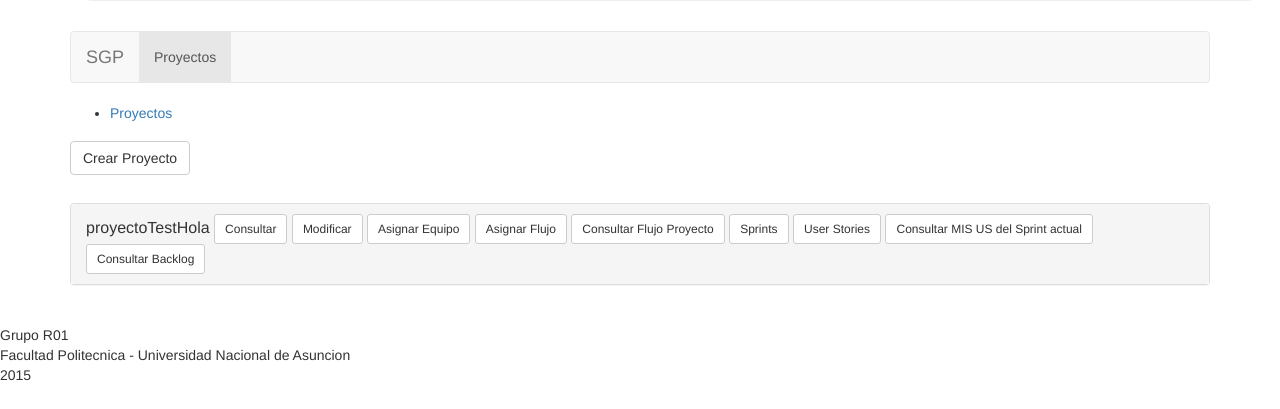
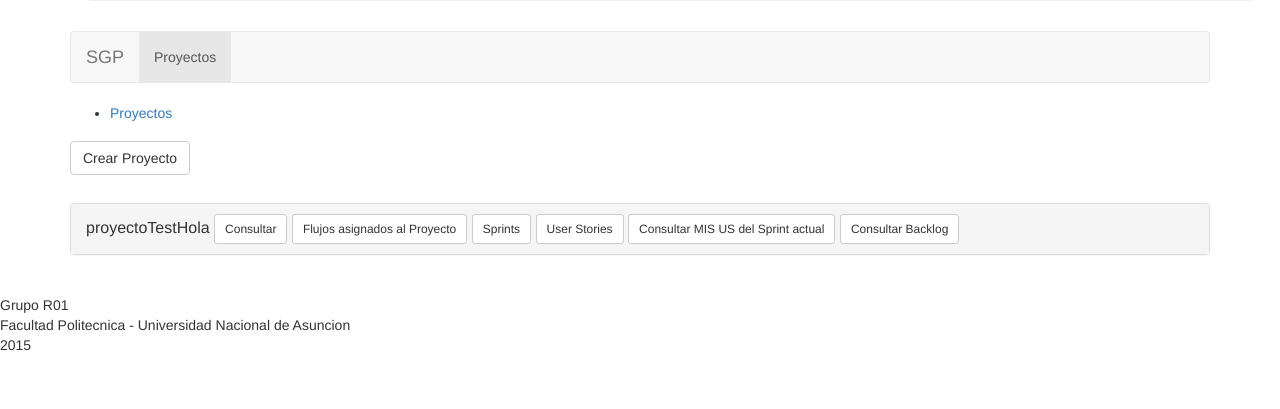
Before and after one commit to gfvazquez/IS2, a Django app: page /proyectos/ in a window 1280 px wide. Shown: the part 391-800 px from the top of the page. Run offline with Django 3.2, Linux system fonts and the light colour scheme; a user stored in the database is signed in; data comes from the database, SQL or seed files in the repository; tables that the repository leaves empty hold one stand-in row (values such as "Sample post"); parts of the project's set-up code (start-up, migrations or seed data) failed here and were passed over; some libraries are stand-ins or nearby versions.

Commit message:
Si un usuario no tiene permiso para asignar equipo a un proyecto, asignar flujo a un proyecto o modificar un proyecto esto se refleja en la vista de usuario

```diff
--- a/SGP/proyecto/views.py
+++ b/SGP/proyecto/views.py
@@ -18,10 +18,39 @@ def proyectos(request):
 
     proyectos_usuario = Equipo.objects.filter(usuario_id=request.user.pk)
     proyectos=[]
+    asignarEquipo=[]
+    asignarFlujo=[]
+    modificarProyecto=[]
+
+
     for proy_usu in proyectos_usuario:
         proyectos.append(proy_usu.proyecto)
 
-    return render_to_response('./Proyecto/proyectos.html', {'lista_proyectos': proyectos},
+        perm_add_equipo = 0
+        perm_add_flujo_proyecto = 0
+        perm_change_proyecto = 0
+
+        rol_en_proyecto_existe=Equipo.objects.filter(usuario_id=request.user.pk, proyecto_id=proy_usu.pk).exists()
+        if rol_en_proyecto_existe:
+            rol_en_proyecto=Equipo.objects.get(usuario_id=request.user.pk, proyecto_id=proy_usu.pk)
+            rol = Group.objects.get(id=rol_en_proyecto.rol.pk)
+            user_permissions_groups = list(rol.permissions.all())
+
+            for p in user_permissions_groups:
+                if (p.codename == 'add_equipo'):
+                    perm_add_equipo = 1
+                elif(p.codename == 'add_flujoproyecto'):
+                    perm_add_flujo_proyecto = 1
+                elif(p.codename == 'change_proyecto'):
+                    perm_change_proyecto = 1
+
+        asignarEquipo.append(perm_add_equipo)
+        asignarFlujo.append(perm_add_flujo_proyecto)
+        modificarProyecto.append(perm_change_proyecto)
+
+    lst = [{'proyecto': t[0], 'equipo': t[1], 'flujoproyecto':t[2], 'changeproyecto':t[3]} for t in zip(proyectos, asignarEquipo, asignarFlujo, modificarProyecto)]
+
+    return render_to_response('./Proyecto/proyectos.html', {'lista':lst},
                               context_instance=RequestContext(request))
 
 
@@ -379,77 +408,90 @@ def asignarSprint(request, id_proyecto, id_flujo):
 
 	@author: Andrea Benitez
 	"""
-    flujoProyectos = FlujoProyecto.objects.filter(proyecto_id=id_proyecto)
+    band=False
 
-    flujoProyectoDone = FlujoProyecto.objects.filter(proyecto_id=id_proyecto, flujo_id=id_flujo, estado='Done').exists()
-    flujoProyectoDoing = FlujoProyecto.objects.filter(proyecto_id=id_proyecto, flujo_id=id_flujo, estado='Doing').exists()
-    if (not flujoProyectoDone) and (not flujoProyectoDoing):
+    rol_en_proyecto=Equipo.objects.get(usuario_id=request.user.pk, proyecto_id=id_proyecto)
+    rol = Group.objects.get(id=rol_en_proyecto.rol.pk)
+    user_permissions_groups = list(rol.permissions.all())
 
-        mensajeDoing = False
-        flujosProyecto = FlujoProyecto.objects.filter(proyecto_id=id_proyecto, sprint_id=1)
-        for flujoProyecto in flujosProyecto:
-            if(FlujoProyecto.objects.filter(proyecto_id=id_proyecto, flujo_id=flujoProyecto.flujo.id, estado='Doing').exists()):
-                mensajeDoing = True
+    for p in user_permissions_groups:
+        if (p.codename == 'asignar_sprint'):
+            band = True
+
+    if (band == True):
+        flujoProyectos = FlujoProyecto.objects.filter(proyecto_id=id_proyecto)
+
+        flujoProyectoDone = FlujoProyecto.objects.filter(proyecto_id=id_proyecto, flujo_id=id_flujo, estado='Done').exists()
+        flujoProyectoDoing = FlujoProyecto.objects.filter(proyecto_id=id_proyecto, flujo_id=id_flujo, estado='Doing').exists()
+        if (not flujoProyectoDone) and (not flujoProyectoDoing):
+
+            mensajeDoing = False
+            flujosProyecto = FlujoProyecto.objects.filter(proyecto_id=id_proyecto, sprint_id=1)
+            for flujoProyecto in flujosProyecto:
+                if(FlujoProyecto.objects.filter(proyecto_id=id_proyecto, flujo_id=flujoProyecto.flujo.id, estado='Doing').exists()):
+                    mensajeDoing = True
 
 
-        if mensajeDoing == False:
-            registered = False
-            proyecto = Proyecto.objects.get(auto_increment_id=id_proyecto)
-            flujo = Flujo.objects.get(id=id_flujo)
+            if mensajeDoing == False:
+                registered = False
+                proyecto = Proyecto.objects.get(auto_increment_id=id_proyecto)
+                flujo = Flujo.objects.get(id=id_flujo)
 
-            flujoProyectos = FlujoProyecto.objects.filter(proyecto_id=id_proyecto)
-            sprintsAsignados = []
-            for flujoProyecto in flujoProyectos:
-                sprintsAsignados.append(Sprint.objects.get(id=flujoProyecto.sprint.pk))
+                flujoProyectos = FlujoProyecto.objects.filter(proyecto_id=id_proyecto)
+                sprintsAsignados = []
+                for flujoProyecto in flujoProyectos:
+                    sprintsAsignados.append(Sprint.objects.get(id=flujoProyecto.sprint.pk))
 
-            sprints = Sprint.objects.filter(activo=True, proyecto_id=id_proyecto)
-            sprintsNoAsignados = []
-            for sprint in sprints:
-                if sprint not in sprintsAsignados:
-                    listaUS=Userstory.objects.filter(sprint_id=sprint.id)
-                    #if(len(listaUS) != 0):
-                    sprintsNoAsignados.append(sprint)
+                sprints = Sprint.objects.filter(activo=True, proyecto_id=id_proyecto)
+                sprintsNoAsignados = []
+                for sprint in sprints:
+                    if sprint not in sprintsAsignados:
+                        listaUS=Userstory.objects.filter(sprint_id=sprint.id)
+                        #if(len(listaUS) != 0):
+                        sprintsNoAsignados.append(sprint)
 
-            if request.method == 'POST':
-                form = AsignarSprintFlujoForm(request.POST, sprints_no_asignados=sprintsNoAsignados)
-                if form.is_valid():
-                    form.clean()
-                    sprint = form.cleaned_data['sprint']
-                    m1 = FlujoProyecto(proyecto=proyecto, flujo=flujo, sprint=sprint)
-                    sprint.estado = "Iniciado"
-                    m1.estado = "Doing"
+                if request.method == 'POST':
+                    form = AsignarSprintFlujoForm(request.POST, sprints_no_asignados=sprintsNoAsignados)
+                    if form.is_valid():
+                        form.clean()
+                        sprint = form.cleaned_data['sprint']
+                        m1 = FlujoProyecto(proyecto=proyecto, flujo=flujo, sprint=sprint)
+                        sprint.estado = "Iniciado"
+                        m1.estado = "Doing"
 
-                    userStories = Userstory.objects.filter(sprint_id=sprint.pk)
-                    flujoActividades = FlujoActividad.objects.filter(flujo_id=flujo.pk)
-                    for userStory in userStories:
-                        for flujoActividad in flujoActividades:
-                            m2 = ProyectoFlujoActividad(proyecto=proyecto, flujoActividad=flujoActividad, estado='Inact', userstory_id=userStory.pk)
-                            m2.save()
-                    sprint.save()
-                    m1.save()
-                    registered = True
-                    pass
+                        userStories = Userstory.objects.filter(sprint_id=sprint.pk)
+                        flujoActividades = FlujoActividad.objects.filter(flujo_id=flujo.pk)
+                        for userStory in userStories:
+                            for flujoActividad in flujoActividades:
+                                m2 = ProyectoFlujoActividad(proyecto=proyecto, flujoActividad=flujoActividad, estado='Inact', userstory_id=userStory.pk)
+                                m2.save()
+                        sprint.save()
+                        m1.save()
+                        registered = True
+                        pass
 
-            else:
-                    form = AsignarSprintFlujoForm(sprints_no_asignados=sprintsNoAsignados)
+                else:
+                        form = AsignarSprintFlujoForm(sprints_no_asignados=sprintsNoAsignados)
 
 
-            template_name = './Proyecto/asignar_sprints.html'
-            return render(request, template_name,
-                              {'asignar_sprint_form': form, 'id_proyecto': id_proyecto, 'registered': registered, 'id_flujo':id_flujo})
+                template_name = './Proyecto/asignar_sprints.html'
+                return render(request, template_name,
+                                  {'asignar_sprint_form': form, 'id_proyecto': id_proyecto, 'registered': registered, 'id_flujo':id_flujo})
+            else:
+                mensaje = "Existe un Flujo activo en el proyecto, no se puede iniciar otro antes de culminarlo"
+                template_name = './Proyecto/no_se_puede_asignar_sprint_flujo.html'
+                return render(request, template_name, {'mensaje':mensaje})
         else:
-            mensaje = "Existe un Flujo activo en el proyecto, no se puede iniciar otro antes de culminarlo"
+            if flujoProyectoDoing:
+                mensaje = "El flujo ya posee asignado un Sprint Activo, no se pueden asignar ningun Sprint actualmente"
+            elif flujoProyectoDone:
+                mensaje = "El flujo ya fue conluido, no se puede mas asignar Sprints al mismo"
+
+
             template_name = './Proyecto/no_se_puede_asignar_sprint_flujo.html'
             return render(request, template_name, {'mensaje':mensaje})
     else:
-        if flujoProyectoDoing:
-            mensaje = "El flujo ya posee asignado un Sprint Activo, no se pueden asignar ningun Sprint actualmente"
-        elif flujoProyectoDone:
-            mensaje = "El flujo ya fue conluido, no se puede mas asignar Sprints al mismo"
-
-
-        template_name = './Proyecto/no_se_puede_asignar_sprint_flujo.html'
-        return render(request, template_name, {'mensaje':mensaje})
+        raise Http404("No cuenta con los permisos necesarios")
 
 def visualizarProcesos(request, id_proyecto):
     """ Se visualizan los userstories asociados a cada flujo asociado a un proyecto
@@ -617,58 +659,71 @@ def consultarBacklog(request, id_proyecto):
 
 def reasignarSprint(request, id_proyecto, id_userstory):
 
-    registered = False
-    mensaje = False
-    proyecto = Proyecto.objects.get(pk = id_proyecto)
-    userstoryIncompleto=Userstory.objects.get(id=id_userstory)
-    sprintFinalizado = Sprint.objects.get(id=userstoryIncompleto.sprint.pk)
-    flujoProyetoHalfDone=FlujoProyecto.objects.get(sprint_id=sprintFinalizado.pk, estado='HalfDone')
-    flujo = flujoProyetoHalfDone.flujo
-    flujoProyectos = FlujoProyecto.objects.all()
-    sprintsAsignados = []
-    for flujoProyecto in flujoProyectos:
-        #si el estado del flujoProyecto es doing se puede todavia reasignar un US a la combinacion sprint-flujo-proyecto
-        if (flujoProyecto.estado != 'Doing'):
-            sprintsAsignados.append(Sprint.objects.get(id=flujoProyecto.sprint.pk))
+    band=False
 
-    sprints = Sprint.objects.filter(activo=True)
-    sprintsNoAsignados = []
-    for sprint in sprints:
-        if sprint not in sprintsAsignados:
-            sprintsNoAsignados.append(sprint)
+    rol_en_proyecto=Equipo.objects.get(usuario_id=request.user.pk, proyecto_id=id_proyecto)
+    rol = Group.objects.get(id=rol_en_proyecto.rol.pk)
+    user_permissions_groups = list(rol.permissions.all())
 
-    if request.method == 'POST':
-        form = AsignarSprintFlujoForm(request.POST, sprints_no_asignados=sprintsNoAsignados)
-        if form.is_valid():
-            form.clean()
-            sprint = form.cleaned_data['sprint']
+    for p in user_permissions_groups:
+        if (p.codename == 'reasignar_sprint'):
+            band = True
 
-            existeFlujoProyecto = FlujoProyecto.objects.filter(sprint_id=sprint.pk).exists()
-            #si el Sprint todavia no fue asignado a ningun flujo se crea un FlujoProyecto
-            if existeFlujoProyecto==False:
-                m1 = FlujoProyecto(proyecto=proyecto, flujo=flujo, sprint=sprint)
-                sprint.estado = "Iniciado"
-                m1.estado = "Doing"
-                sprint.save()
-                m1.save()
-                Userstory.objects.filter(id=id_userstory).update(sprint_id=sprint.pk, estado='InPlanning')
+        registered = False
+        mensaje = False
+        proyecto = Proyecto.objects.get(pk = id_proyecto)
+        userstoryIncompleto=Userstory.objects.get(id=id_userstory)
+        sprintFinalizado = Sprint.objects.get(id=userstoryIncompleto.sprint.pk)
+        flujoProyetoHalfDone=FlujoProyecto.objects.get(sprint_id=sprintFinalizado.pk, estado='HalfDone')
+        flujo = flujoProyetoHalfDone.flujo
+        flujoProyectos = FlujoProyecto.objects.all()
+        sprintsAsignados = []
+        for flujoProyecto in flujoProyectos:
+            #si el estado del flujoProyecto es doing se puede todavia reasignar un US a la combinacion sprint-flujo-proyecto
+            if (flujoProyecto.estado != 'Doing'):
+                sprintsAsignados.append(Sprint.objects.get(id=flujoProyecto.sprint.pk))
 
-            #el Sprint ya fue asignado a un flujo
-            elif existeFlujoProyecto==True:
-                flujoProyecto=FlujoProyecto.objects.get(sprint_id=sprint.pk)
-                if (flujo.pk == flujoProyecto.flujo.pk):
+        sprints = Sprint.objects.filter(activo=True)
+        sprintsNoAsignados = []
+        for sprint in sprints:
+            if sprint not in sprintsAsignados:
+                sprintsNoAsignados.append(sprint)
+
+        if request.method == 'POST':
+            form = AsignarSprintFlujoForm(request.POST, sprints_no_asignados=sprintsNoAsignados)
+            if form.is_valid():
+                form.clean()
+                sprint = form.cleaned_data['sprint']
+
+                existeFlujoProyecto = FlujoProyecto.objects.filter(sprint_id=sprint.pk).exists()
+                #si el Sprint todavia no fue asignado a ningun flujo se crea un FlujoProyecto
+                if existeFlujoProyecto==False:
+                    m1 = FlujoProyecto(proyecto=proyecto, flujo=flujo, sprint=sprint)
+                    sprint.estado = "Iniciado"
+                    m1.estado = "Doing"
+                    sprint.save()
+                    m1.save()
                     Userstory.objects.filter(id=id_userstory).update(sprint_id=sprint.pk, estado='InPlanning')
-                #El US debe tener asignado el mismo flujo que el Sprint
-                else:
-                    mensaje = "No se puede reasignar este US a este Sprint porque el sprint esta asignado a un Flujo distino al US"
 
-            registered = True
-            pass
+                #el Sprint ya fue asignado a un flujo
+                elif existeFlujoProyecto==True:
+                    flujoProyecto=FlujoProyecto.objects.get(sprint_id=sprint.pk)
+                    if (flujo.pk == flujoProyecto.flujo.pk):
+                        Userstory.objects.filter(id=id_userstory).update(sprint_id=sprint.pk, estado='InPlanning')
+                    #El US debe tener asignado el mismo flujo que el Sprint
+                    else:
+                        mensaje = "No se puede reasignar este US a este Sprint porque el sprint esta asignado a un Flujo distino al US"
+
+                registered = True
+                pass
+
+        else:
+            form = AsignarSprintFlujoForm(sprints_no_asignados=sprintsNoAsignados)
+
+
+        template_name = './Proyecto/reasignar_sprints.html'
+        return render(request, template_name,
+                            {'form': form, 'id_proyecto': id_proyecto, 'registered': registered, 'flujo':flujo, 'mensaje':mensaje})
 
     else:
-        form = AsignarSprintFlujoForm(sprints_no_asignados=sprintsNoAsignados)
-
-
-    template_name = './Proyecto/reasignar_sprints.html'
-    return render(request, template_name,
-                        {'form': form, 'id_proyecto': id_proyecto, 'registered': registered, 'flujo':flujo, 'mensaje':mensaje})
+        raise Http404("No cuenta con los permisos necesarios")
--- a/SGP/templates/Proyecto/proyectos.html
+++ b/SGP/templates/Proyecto/proyectos.html
@@ -45,24 +45,32 @@
 	<div class="panel-group" id="accordion">
 
 	<br>
-		{% if lista_proyectos %}
-			{% for proyecto in lista_proyectos %}
+		{% if lista %}
+			{% for x in lista %}
 	<div class="panel panel-default">
 				    <div class="panel-heading">
 				      <h4 class="panel-title">
 				          <a data-toggle="collapse" data-parent="#accordion" href="#collapse{{ user.id }}">
-				          	{{ proyecto.nombre }}
+				          	{{ x.proyecto.nombre }}
 				          </a>
-                          <a href="consultar/{{ proyecto.auto_increment_id }}/"><button type="button" class="btn btn-default btn-sm">Consultar</button></a>
-                          <a href="modificar/{{ proyecto.auto_increment_id }}/"><button type="button" class="btn btn-default btn-sm">Modificar</button></a>
-                          <a href="asignar_usuarios_proyecto/{{ proyecto.auto_increment_id }}/"><button type="button" class="btn btn-default btn-sm">Asignar Equipo</button></a>
-                          <a href="asignar_flujos_proyecto/{{ proyecto.auto_increment_id }}/"><button type="button" class="btn btn-default btn-sm">Asignar Flujo</button></a>
-                          <a href="consultar_flujo_proyecto/{{ proyecto.auto_increment_id }}/"><button type="button" class="btn btn-default btn-sm">Consultar Flujo Proyecto</button></a>
-                          <!--<a href="visualizar_panorama/{{ proyecto.auto_increment_id }}/"><button type="button" class="btn btn-default btn-sm">Secuencializaion</button></a>-->
-                          <a href="sprints/{{ proyecto.auto_increment_id }}/"><button type="button" class="btn btn-default btn-sm">Sprints</button></a>
-                          <a href="userstories/{{ proyecto.auto_increment_id }}/"><button type="button" class="btn btn-default btn-sm">User Stories</button></a>
-                          <a href="sprint_activo/user_stories_current_user/{{ proyecto.auto_increment_id }}/"><button type="button" class="btn btn-default btn-sm">Consultar MIS US del Sprint actual</button></a>
-                          <a href="backlog/{{ proyecto.auto_increment_id }}/"><button type="button" class="btn btn-default btn-sm">Consultar Backlog</button></a>
+                          <a href="consultar/{{ x.proyecto.auto_increment_id }}/"><button type="button" class="btn btn-default btn-sm">Consultar</button></a>
+                          {% if x.changeproyecto == 1 %}
+                          <a href="modificar/{{ x.proyecto.auto_increment_id }}/"><button type="button" class="btn btn-default btn-sm">Modificar</button></a>
+                          {% endif %}
+
+                          {% if x.equipo == 1 %}
+                          <a href="asignar_usuarios_proyecto/{{ x.proyecto.auto_increment_id }}/"><button type="button" class="btn btn-default btn-sm">Asignar Equipo</button></a>
+                          {% endif %}
+
+                          {% if x.flujoproyecto == 1 %}
+                          <a href="asignar_flujos_proyecto/{{ x.proyecto.auto_increment_id }}/"><button type="button" class="btn btn-default btn-sm">Asignar Flujo</button></a>
+                          {% endif %}
+                          <a href="consultar_flujo_proyecto/{{ x.proyecto.auto_increment_id }}/"><button type="button" class="btn btn-default btn-sm">Flujos asignados al Proyecto</button></a>
+                          <!--<a href="visualizar_panorama/{{ x.proyecto.auto_increment_id }}/"><button type="button" class="btn btn-default btn-sm">Secuencializaion</button></a>-->
+                          <a href="sprints/{{ x.proyecto.auto_increment_id }}/"><button type="button" class="btn btn-default btn-sm">Sprints</button></a>
+                          <a href="userstories/{{ x.proyecto.auto_increment_id }}/"><button type="button" class="btn btn-default btn-sm">User Stories</button></a>
+                          <a href="sprint_activo/user_stories_current_user/{{ x.proyecto.auto_increment_id }}/"><button type="button" class="btn btn-default btn-sm">Consultar MIS US del Sprint actual</button></a>
+                          <a href="backlog/{{ x.proyecto.auto_increment_id }}/"><button type="button" class="btn btn-default btn-sm">Consultar Backlog</button></a>
 
                           <!--<a href="eliminar/{{ proyecto.auto_increment_id }}/"><button type="button" class="btn btn-default btn-sm">Eliminar</button></a>!-->
 				      </h4>
```
Also changed, not shown: SGP/proyecto/models.py (+8 -8 lines).
